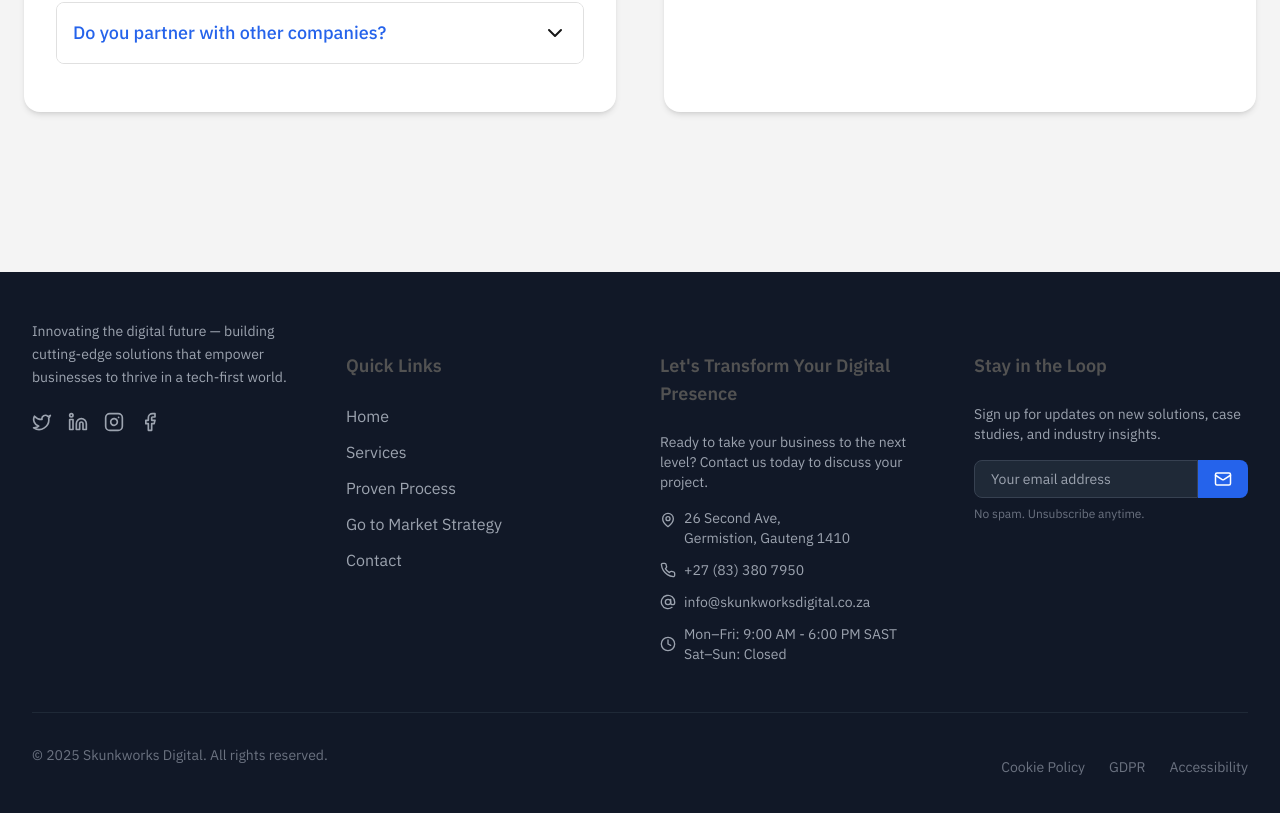
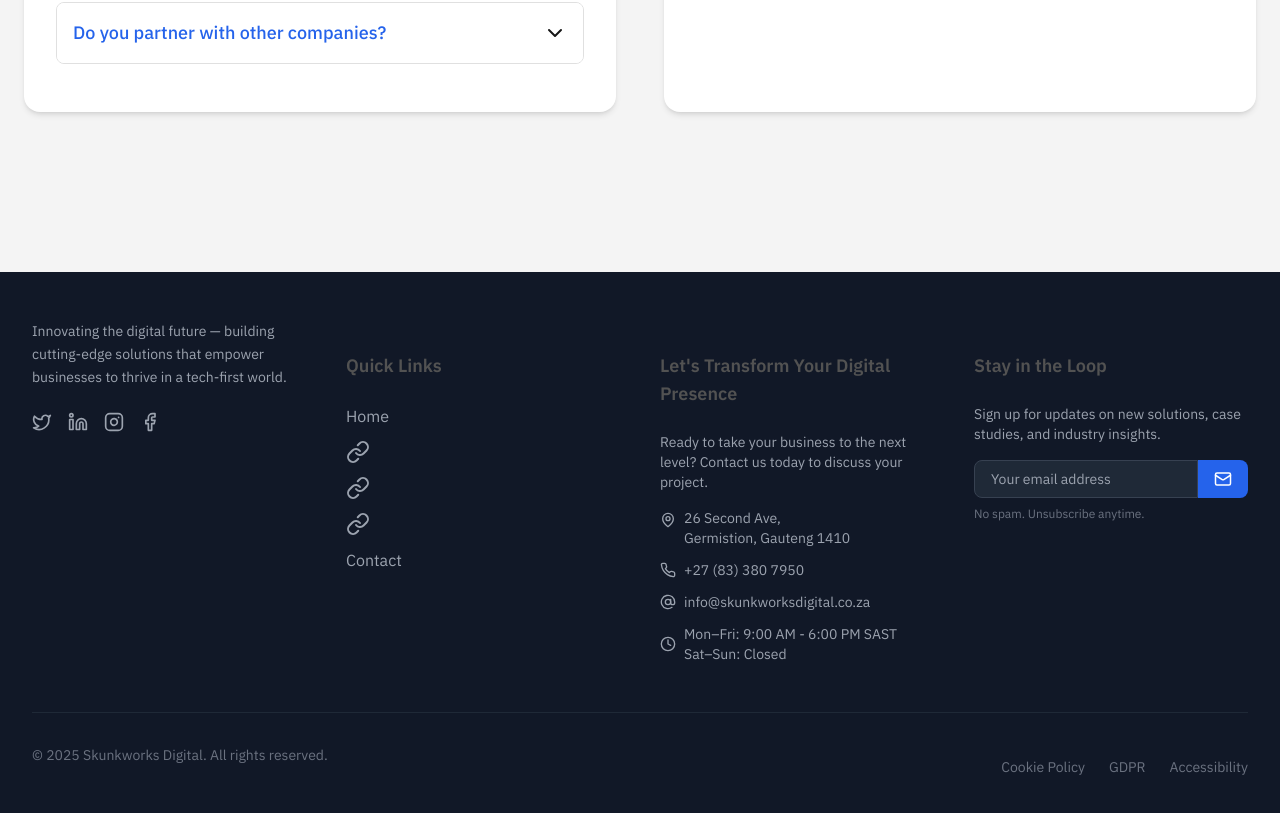
Before and after one commit to Skunkworks-Digital/www, a React (Vite) app: page / in a window 1280 px wide. Shown: the part 5540-6353 px from the top of the page. Built offline with nearby package versions, Linux system fonts and the light colour scheme.

Commit message:
Update Footer.tsx

```diff
--- a/src/components/Footer.tsx
+++ b/src/components/Footer.tsx
@@ -9,6 +9,7 @@ import {
   Phone,
   Clock,
   AtSign,
+  Link,
 } from "lucide-react";
 
 const Footer = () => {
@@ -60,28 +61,28 @@ const Footer = () => {
                 </a>
               </li>
               <li>
-                <a
-                  href="#services"
+                <Link
+                  to="#services"
                   className="hover:text-white transition-colors"
                 >
                   Services
-                </a>
+                </Link>
               </li>
               <li>
-                <a
-                  href="/process"
+                <Link
+                  to="/process"
                   className="hover:text-white transition-colors"
                 >
                   Proven Process
-                </a>
+                </Link>
               </li>
               <li>
-                <a
-                  href="/go-to-market"
+                <Link
+                  to="/go-to-market"
                   className="hover:text-white transition-colors"
                 >
                   Go to Market Strategy
-                </a>
+                </Link>
               </li>
               <li>
                 <a
```
